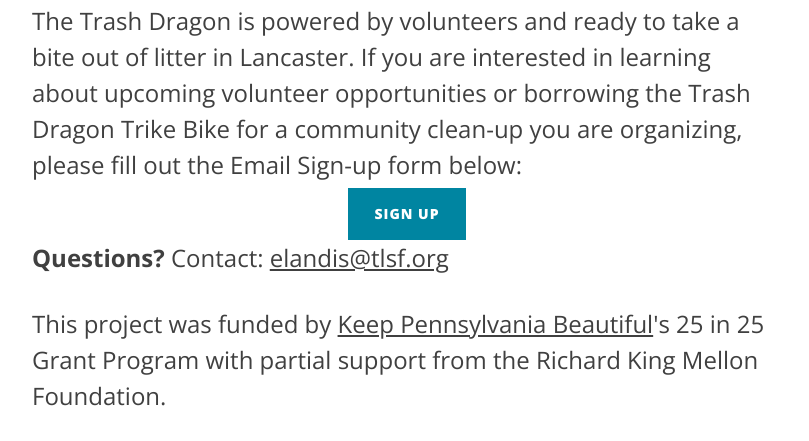
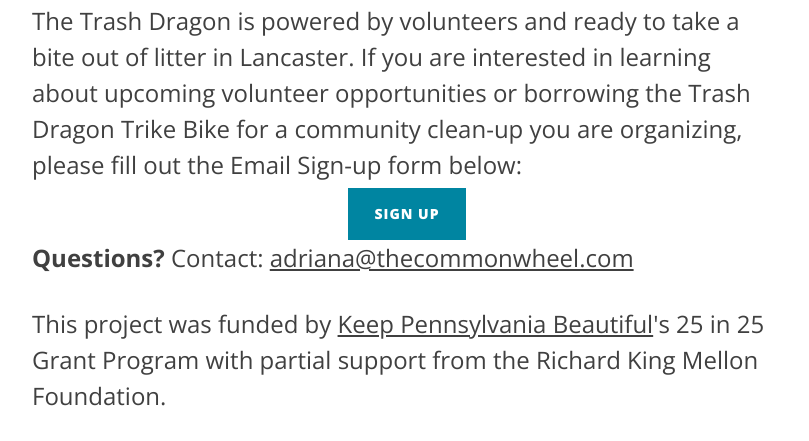
Before and after one commit to rjfisher/Trash-Dragons, a website: page app/index.html in a window 1280 px wide. Shown: the part 1638-2079 px from the top of the page, without its empty margins (233-1042 px from the left). Drawn offline with nearby package versions, Linux system fonts and the light colour scheme; files that its build step writes are made by us from their sources.

Commit message:
Changing contact information

```diff
--- a/app/index.html
+++ b/app/index.html
@@ -116,7 +116,7 @@
                     <button type="submit" class="btn btn-xl">Sign Up</button>
                   </a>
                 </div>
-                <p><strong>Questions?</strong> Contact: <a href="mailto:elandis@tlsf.org">elandis@tlsf.org</a></p>
+                <p><strong>Questions?</strong> Contact: <a href="mailto:adriana@thecommonwheel.com">adriana@thecommonwheel.com</a></p>
                 <p>This project was funded by <a target="_NEW" href="http://www.keeppabeautiful.org/">Keep Pennsylvania Beautiful</a>'s 25 in 25 Grant Program with partial support from the Richard King Mellon Foundation.</p>
               </h3>
           </div>
```
Also changed, not shown: 1 other file.
